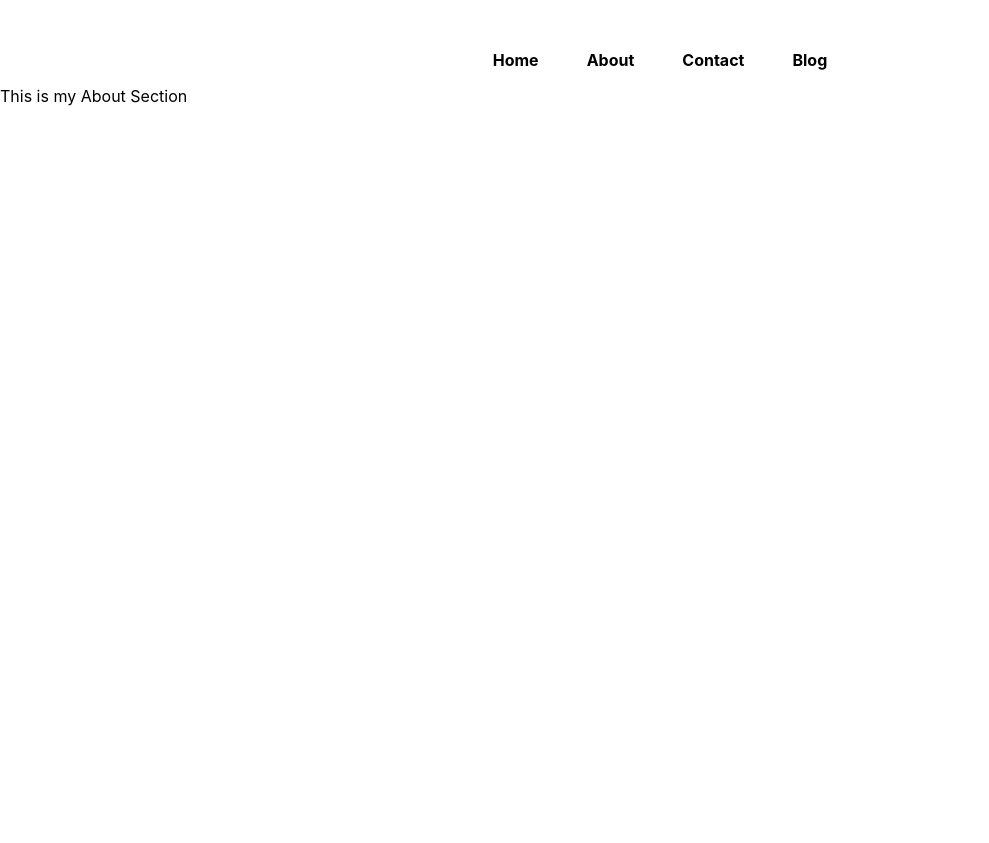
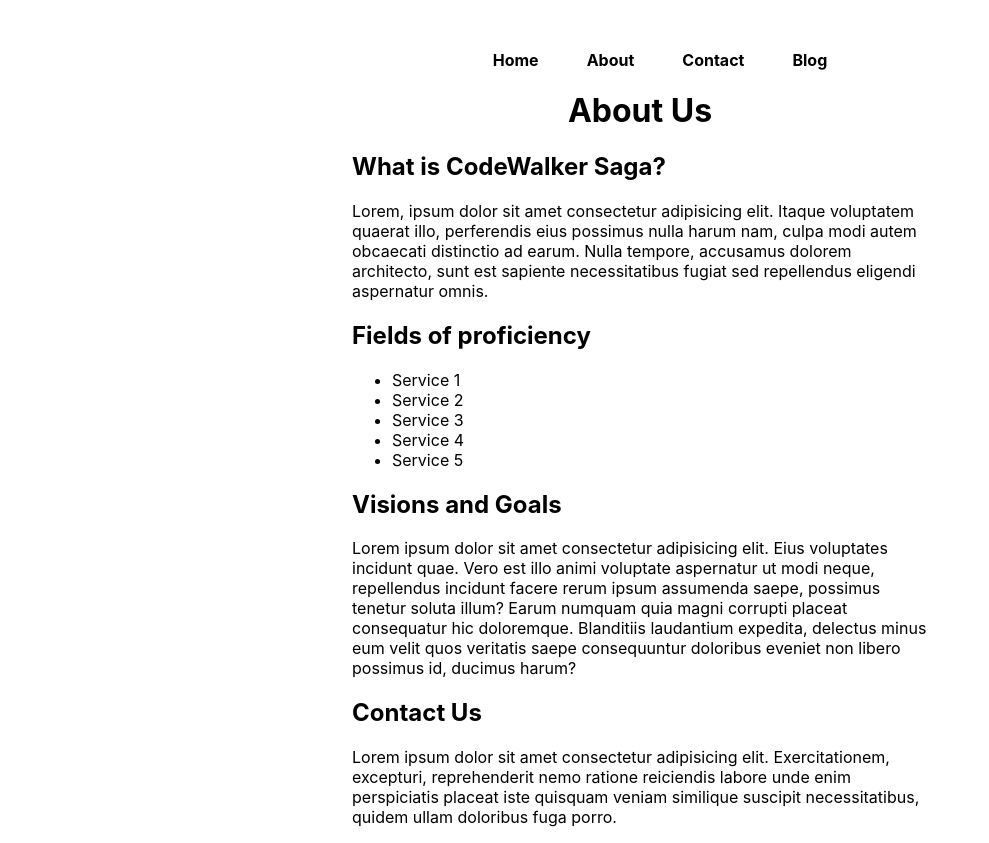
Before and after one commit to arijit1201/mihawk-blog, a Next.js app: page /about in a window 1280 px wide. Shown: the whole page, without its empty margins (0-989 px from the left). Before the commit the page ends 800 px from the top, so only its background shows below. Built offline with nearby package versions, Linux system fonts and the light colour scheme.

Commit message:
About page

```diff
--- a/pages/about.jsx
+++ b/pages/about.jsx
@@ -1,8 +1,27 @@
 import React from 'react'
+import styles from '../styles/About.module.css'
 
 const About = () => {
   return (
-    <div>This is my About Section</div>
+    <div className={styles.container}>
+      <h1>About Us</h1>
+      <h2>What is CodeWalker Saga?</h2>
+      <p>Lorem, ipsum dolor sit amet consectetur adipisicing elit. Itaque voluptatem quaerat illo, perferendis eius possimus nulla harum nam, culpa modi autem obcaecati distinctio ad earum. Nulla tempore, accusamus dolorem architecto, sunt est sapiente necessitatibus fugiat sed repellendus eligendi aspernatur omnis.</p>
+      <h2>Fields of proficiency</h2>
+      <ul>
+        <li>Service 1</li>
+        <li>Service 2</li>
+        <li>Service 3</li>
+        <li>Service 4</li>
+        <li>Service 5</li>
+      </ul>
+      <h2>Visions and Goals</h2>
+      <p>
+        Lorem ipsum dolor sit amet consectetur adipisicing elit. Eius voluptates incidunt quae. Vero est illo animi voluptate aspernatur ut modi neque, repellendus incidunt facere rerum ipsum assumenda saepe, possimus tenetur soluta illum? Earum numquam quia magni corrupti placeat consequatur hic doloremque. Blanditiis laudantium expedita, delectus minus eum velit quos veritatis saepe consequuntur doloribus eveniet non libero possimus id, ducimus harum?
+      </p>
+      <h2>Contact Us</h2>
+      <p>Lorem ipsum dolor sit amet consectetur adipisicing elit. Exercitationem, excepturi, reprehenderit nemo ratione reiciendis labore unde enim perspiciatis placeat iste quisquam veniam similique suscipit necessitatibus, quidem ullam doloribus fuga porro.</p>
+    </div>
   )
 }
 
--- /dev/null
+++ b/styles/About.module.css
@@ -0,0 +1,8 @@
+.container{
+    max-width: 45vw;
+    margin: 1rem auto;
+}
+
+.container h1{
+    text-align: center;
+}
```
